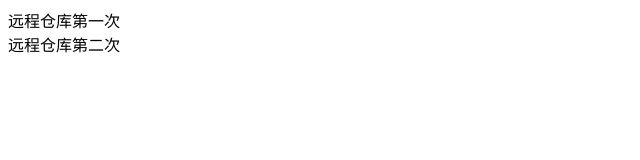
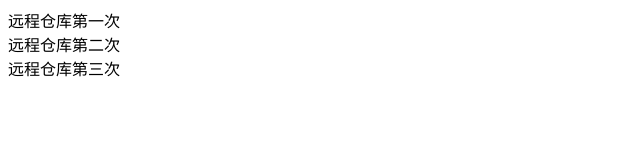
Before and after one commit to xiongfeng8023/git-demo, a plain HTML site: page index.html in a window 1280 px wide. Shown: the whole page, without its empty margins (0-640 px from the left). Drawn offline with Linux system fonts and the light colour scheme.

Commit message:
第三次提交

```diff
--- a/index.html
+++ b/index.html
@@ -8,5 +8,6 @@
 <body>
     <div>远程仓库第一次</div>
     <div>远程仓库第二次</div>
+    <div>远程仓库第三次</div>
 </body>
 </html>
```
